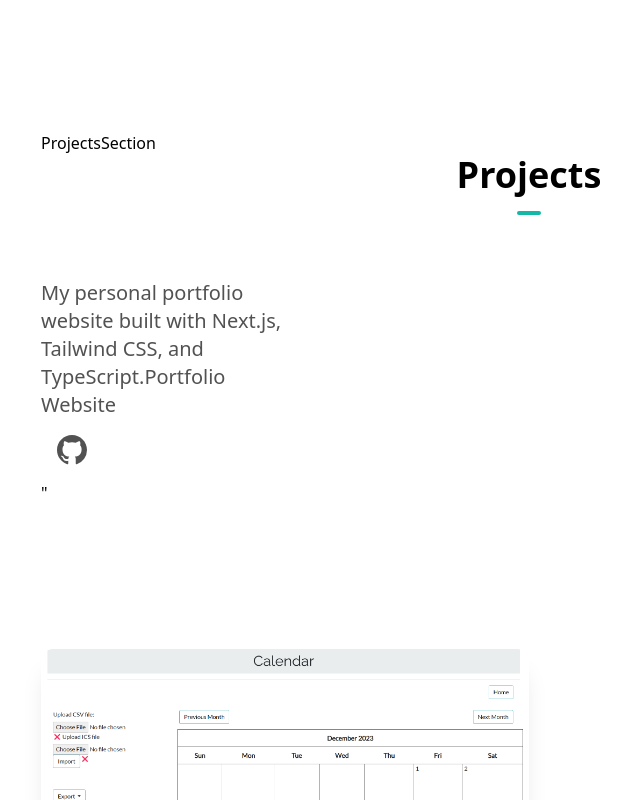
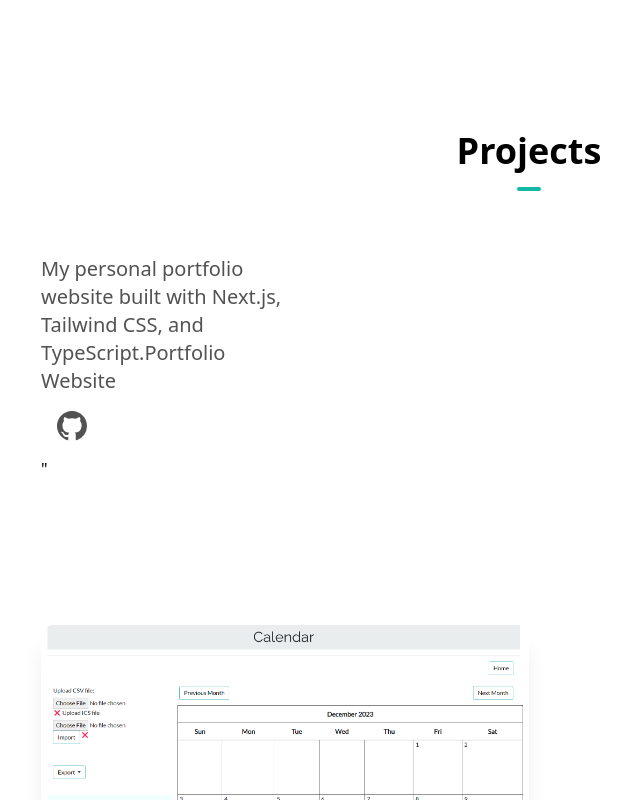
Before and after one commit to kamoah233/my-project, a Next.js app: page / in a window 1280 px wide. Shown: the part 1780-2580 px from the top of the page, without its empty margins (111-751 px from the left). Built offline with nearby package versions, Linux system fonts and the light colour scheme.

Commit message:
removed out of place projectSection text

```diff
--- a/components/ProjectsSection.tsx
+++ b/components/ProjectsSection.tsx
@@ -35,7 +35,7 @@ const projects = [
 
 const ProjectsSection = () => {
     return (
-        <section id="projects">ProjectsSection
+        <section id="projects">
         <h1 className='text-center font-bold text-4xl'>
             Projects
             <hr className='w-6 h-1 mx-auto my-4 bg-teal-500 border-0 rounded'></hr>
```
